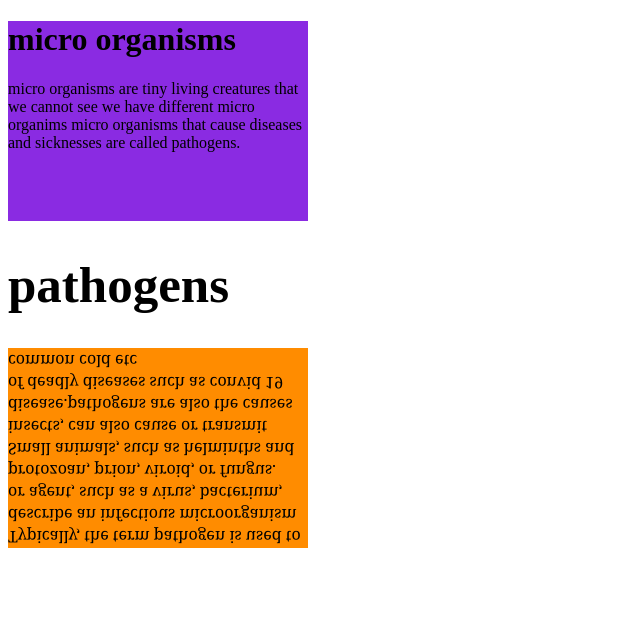
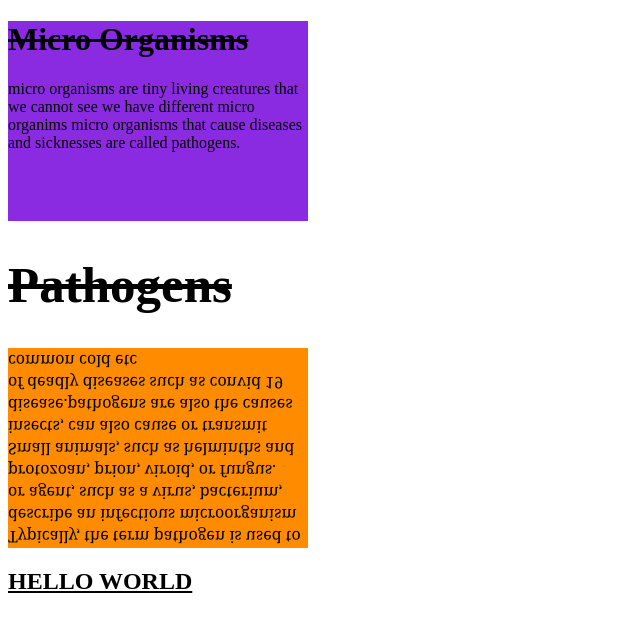
Before and after one commit to incognitoorange/styling-text-in-html, a plain HTML site: page index.html in a window 1280 px wide. Shown: the whole page, without its empty margins (0-640 px from the left). Drawn offline with Linux system fonts and the light colour scheme.

Commit message:
third commit

```diff
--- a/index.html
+++ b/index.html
@@ -4,6 +4,14 @@
     <style>
         div{height:200px;width:300px;background-color: blueviolet;}
         #mydiv{background-color: darkorange;transform: rotateX(180deg);}
+        h1{
+            text-transform:capitalize;
+            text-decoration: line-through;
+        }
+        h2{
+            text-decoration: underline;
+            text-transform:uppercase
+        }
     </style>
     <meta charset="UTF-8">
     <meta name="viewport" content="width=device-width, initial-scale=1.0">
@@ -16,8 +24,9 @@
        </p>
     </div>
     <h1 style="font-size: 51px;">pathogens</h1>
-    <div id="mydiv"
+    <div id="mydiv">
 <p style="font-family: Cambria, Cochin, Georgia, Times, 'Times New Roman', serif;">Typically, the term pathogen is used to describe an infectious microorganism or agent, such as a virus, bacterium,
-    protozoan, prion, viroid, or fungus. Small animals, such as helminths and insects, can also cause or transmit disease.pathogens are also the causes of deadly diseases such as convid 19 common cold etc</p>
+    protozoan, prion, viroid, or fungus. Small animals, such as helminths and insects, can also cause or transmit disease.pathogens are also the causes of deadly diseases such as convid 19 common cold etc</p></div>
+    <h2>hello world</h2>
 </body>
 </html>
```
